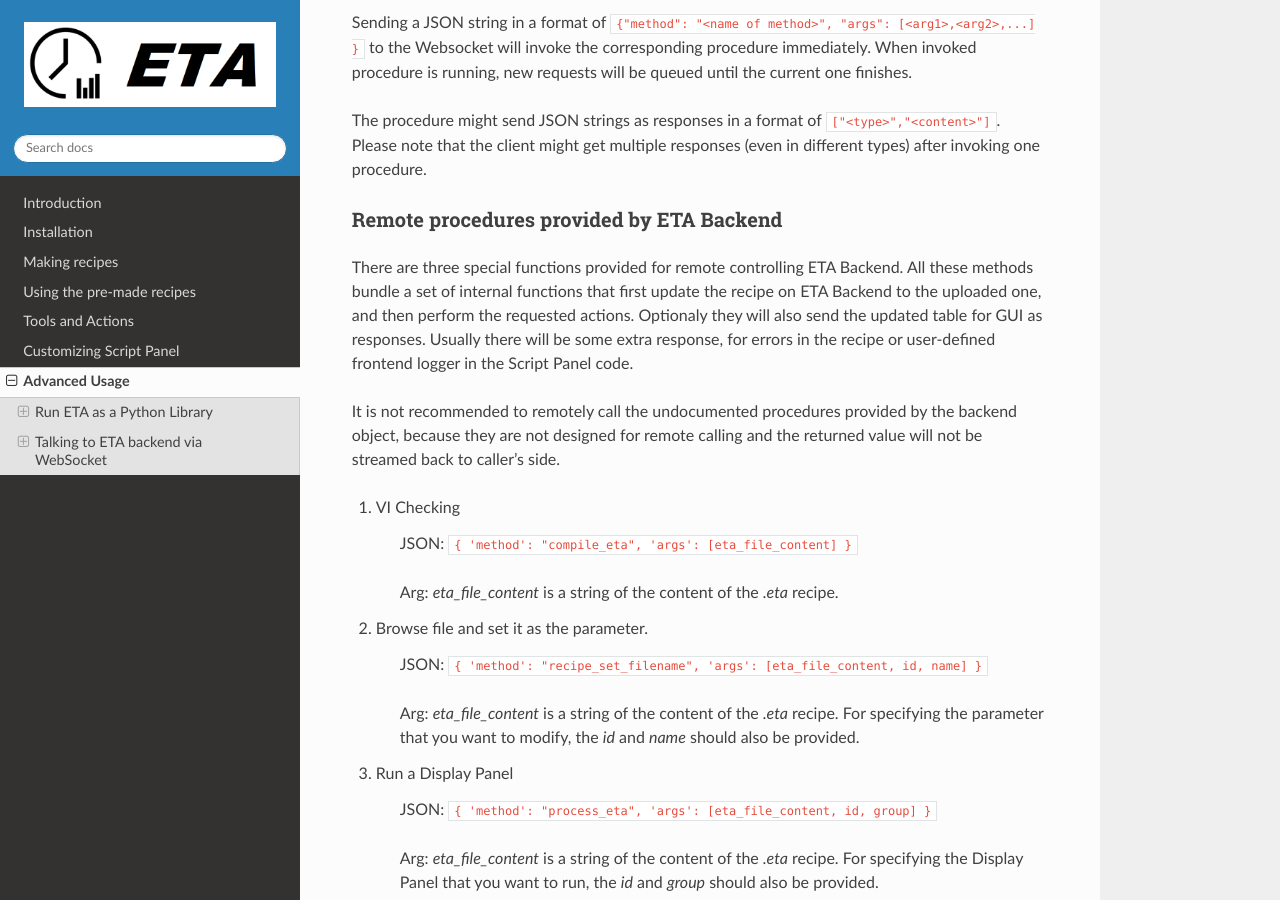
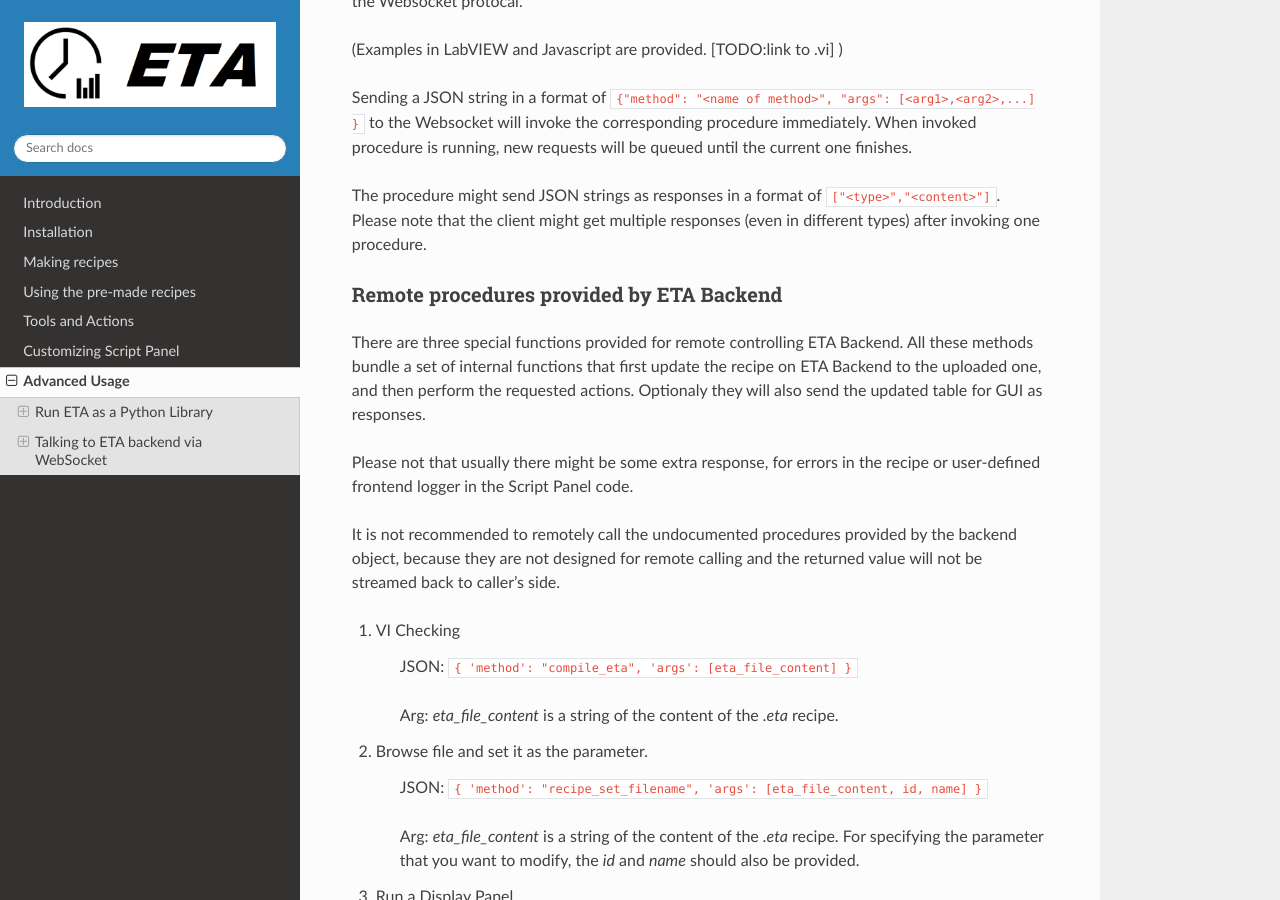
Before and after one commit to timetag/timetag.github.io, a Sphinx documentation site: the page built from docs/advanced.rst, in a window 1280 px wide and 900 px high, scrolled down 1407 px. Built offline with Sphinx 7.4.7 and the Read the Docs theme 2.0.0, drawn with Linux system fonts in a browser that asks for light colours; some of the changed text lies outside the part shown.

Commit message:
Update advanced.rst

```diff
--- a/docs/advanced.rst
+++ b/docs/advanced.rst
@@ -5,7 +5,11 @@
 
 Run ETA as a Python Library
 -------------------------------------
-There are two ways to run ETA as a Python Library, one with the BACKEND Class and the other with ETA Class. Use the BACKEND Class if you want full ETA Backend features. Use the ETA Class, if you would like to ignore all Script Panels in the exsiting recipe and simply obtian a ``eta`` object for later use, as described in `Customizing Script Panel`.
+There are two ways to run ETA as a Python Library, one with the ``BACKEND`` Class and the other with ETA Class.
+
+Use the ``BACKEND`` Class if you want full ETA Backend features.
+
+Use the ``ETA`` Class, if you would like to ignore all Script Panels in the exsiting recipe and simply obtian a ``eta`` object for later use, as described in `Customizing Script Panel`.
 
 backend.process_eta(recipe, id, group="main")
 ......
@@ -58,7 +62,9 @@
 Remote procedures provided by ETA Backend
 ......
 
-There are three special functions provided for remote controlling ETA Backend. All these methods bundle a set of internal functions that first update the recipe on ETA Backend to the uploaded one, and then perform the requested actions. Optionaly they will also send the updated table for GUI as responses. Usually there will be some extra response, for errors in the recipe or user-defined frontend logger in the Script Panel code.
+There are three special functions provided for remote controlling ETA Backend. All these methods bundle a set of internal functions that first update the recipe on ETA Backend to the uploaded one, and then perform the requested actions. Optionaly they will also send the updated table for GUI as responses.
+
+Please not that usually there might be some extra response, for errors in the recipe or user-defined frontend logger in the Script Panel code.
 
 It is not recommended to remotely call the undocumented procedures provided by the backend object, because they are not designed for remote calling and the returned value will not be streamed back to caller's side.
 
```
